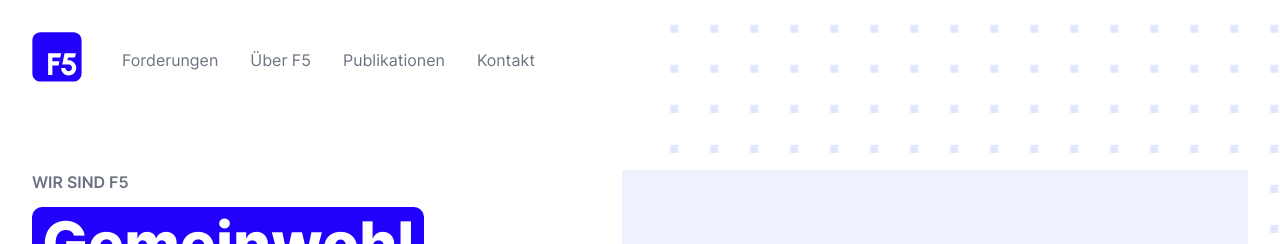
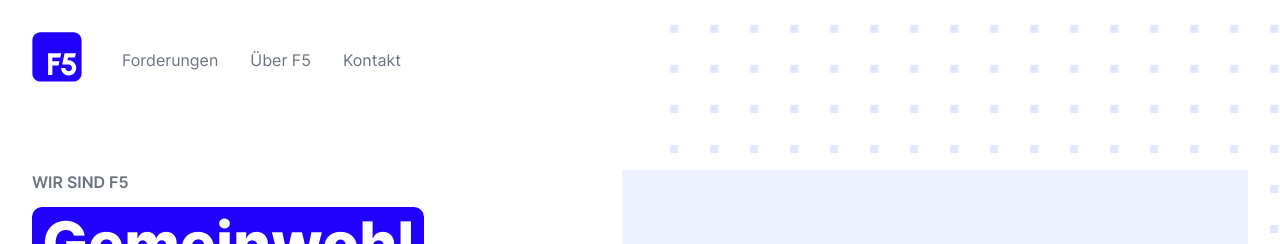
Before and after one commit to okfde/buendnis-f5, a Jekyll site: the page built from index.html, in a window 1280 px wide and 900 px high. Shown: the top 244 px of the window. Built offline with Jekyll 4.4.1, drawn with Linux system fonts in a browser that asks for light colours.

Commit message:
erased "publikationen" from main nav

```diff
--- a/_includes/nav.html
+++ b/_includes/nav.html
@@ -5,7 +5,6 @@
         <ul>
             <li class=""><a href="{{ site.baseurl }}/#forderungen">Forderungen</a></li>
             <li class="hide-mobile"><a href="{{ site.baseurl }}/#uberf5">Über F5</a></li>
-            <li><a href="{{ site.baseurl }}/publikationen">Publikationen</a></li>
             <li><a href="{{ site.baseurl }}/kontakt">Kontakt</a></li>
         </ul>
     </nav>
```
